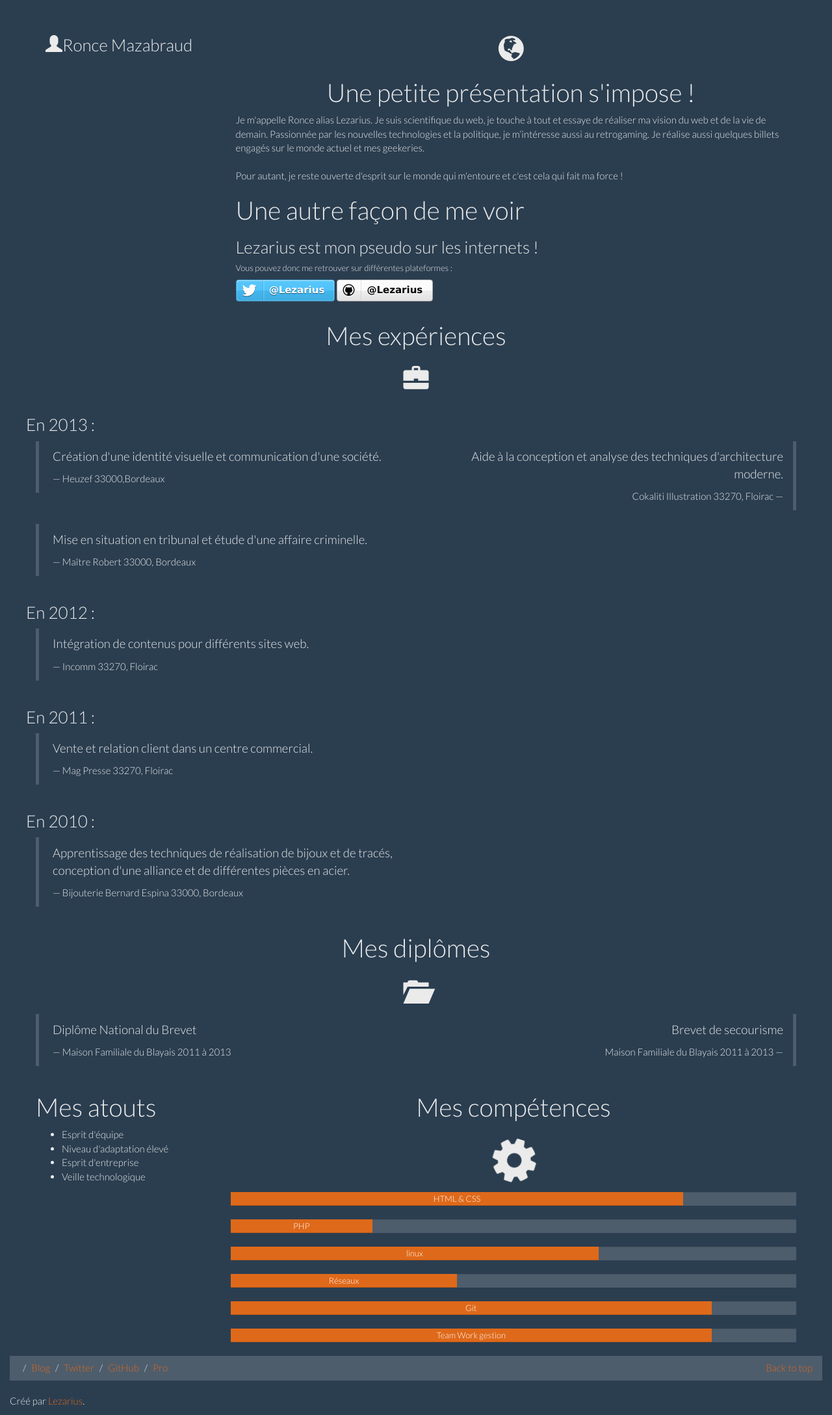
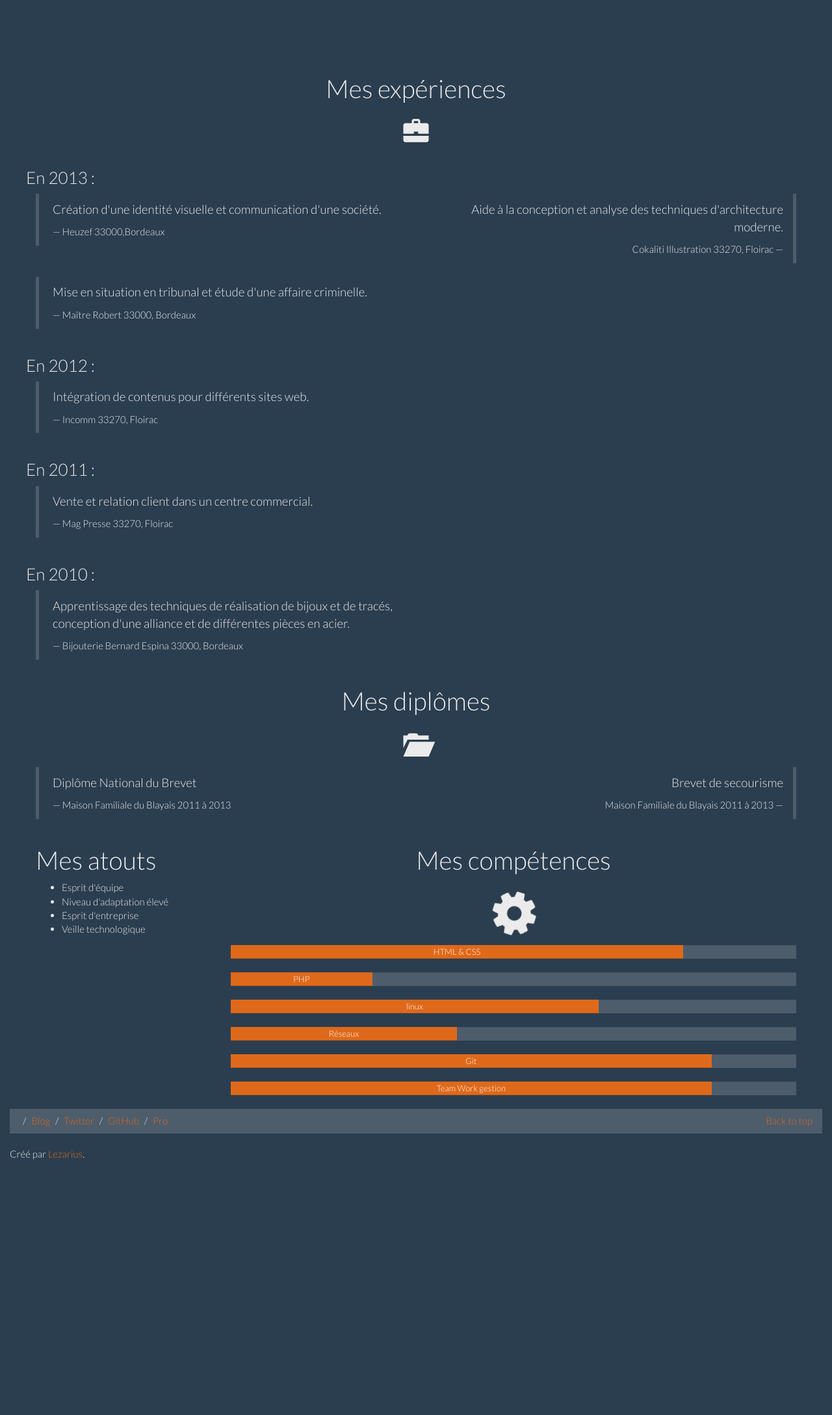
Before and after one commit to lezarius/CV, a PHP site: page / in a window 1280 px wide. Shown: the part 40-2217 px from the top of the page at 65% size. After the commit the page ends 1824 px from the top, so only its background shows below. Run offline with PHP 8.4, Linux system fonts and the light colour scheme; some libraries are stand-ins or nearby versions.

Commit message:
Clear code, remove deadname

```diff
--- a/index.php
+++ b/index.php
@@ -2,7 +2,7 @@
 <html lang="en">
 <head>
 	<meta charset="UTF-8">
-  <meta name="description" content="CV de Rémy Mazabraud" />
+  <meta name="description" content="CV de Ronce Mazabraud" />
   <link rel="icon" type="image/png" href="favicon.ico" />
 <!--[if IE]><link rel="shortcut icon" type="image/x-icon" href="favicon.ico" /><![endif]-->
 <meta name="viewport" content="initial-scale=1"/>
@@ -20,36 +20,9 @@
 
 <!-- Row de présentation -->
 <div class="row">
- <!-- Grande colonne  -->
-  <div class="col-md-9 col-md-push-3">
-  <h1 align="center"><span class="glyphicon glyphicon-globe"></span></h1>
-<h1 align="center"> Une petite présentation s'impose ! </h1>
-<article>
-Je m'appelle Ronce alias Lezarius. Je suis scientifique du web, je touche à tout et essaye de réaliser ma vision du web et de la vie de demain.
-Passionnée par les nouvelles technologies et la politique, je m’intéresse aussi au retrogaming. Je réalise aussi quelques billets engagés
-sur le monde actuel et mes geekeries.
-<br>
-<br>
-Pour autant, je reste ouverte d'esprit sur le monde qui m'entoure et c'est cela qui fait ma force !
-</article>
-
-<h1>Une autre façon de me voir</h1>
-<h3>Lezarius est mon pseudo sur les internets !</h3>
-<h6>Vous pouvez donc me retrouver sur différentes plateformes :</h6>
-<p><a href="http://www.twitter.com/lezarius" class="zocial twitter">@Lezarius</a>
-	<a href="https://github.com/lezarius" class="zocial github">@Lezarius</a>
-  </div>
-  <!-- Petite colonne  -->
+   <!-- Petite colonne  -->
   <div class="col-md-3 col-md-pull-9">
   	<h3><span class="glyphicon glyphicon-user"></span>Ronce Mazabraud</h3>
-<!-- <img src="img/profils.png" alt="" height="250" width="200">
-<h4>Né le : </h4>
-<p>30 Janvier 1996</p>
-<h4>Vit à l'adresse :</h4>
-<p>Résidence GasVotre Cabannes Batiment 11 Appartement 115 </br>
-31 Avenue GasVotre Cabannes </br>
-33270 Floirac
-</p>-->
   </div>
 </div>
 <!-- Mes expériences -->
```
